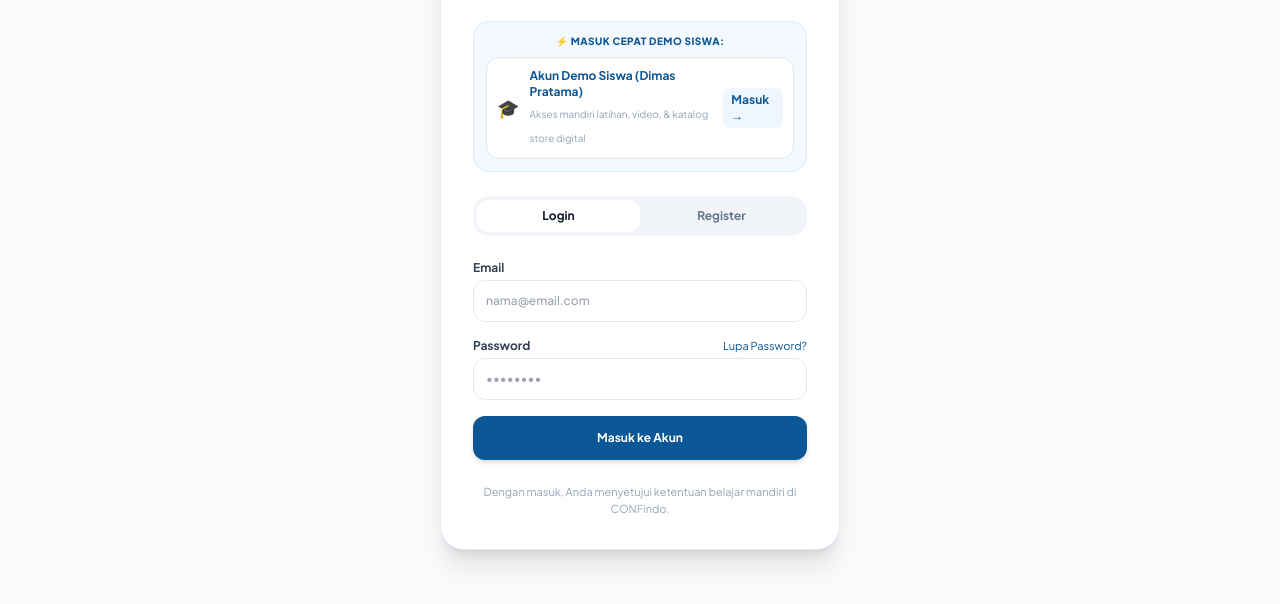
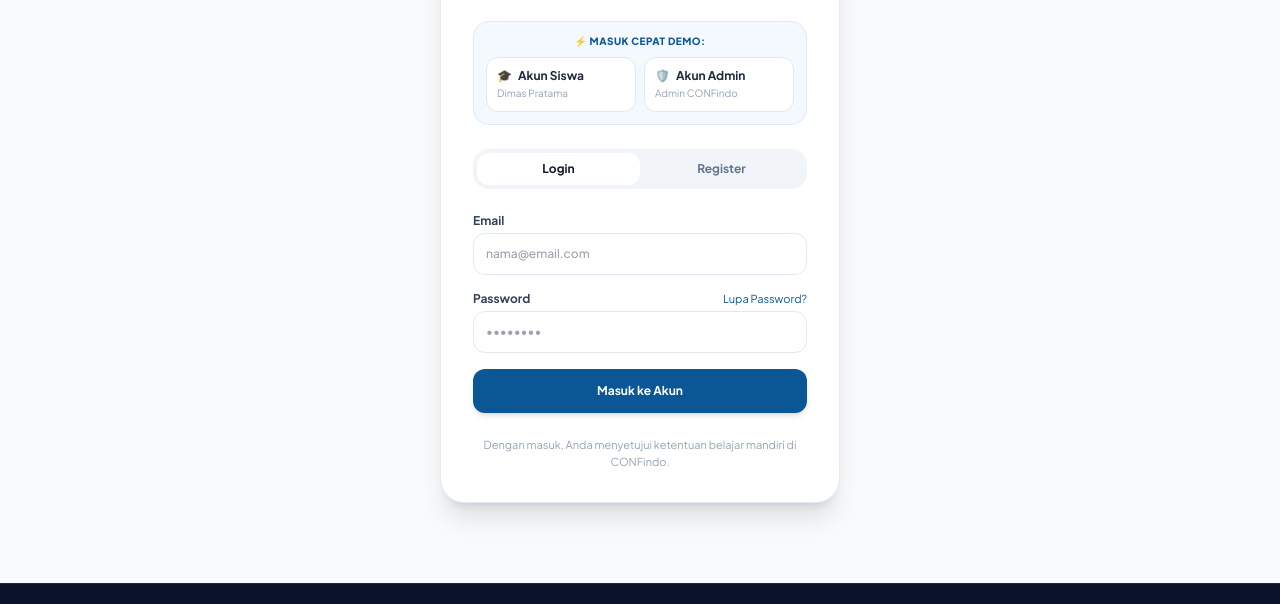
Before and after one commit to intannn18/confindo, a website: page login/index.html in a window 1280 px wide. Shown: the part 196-800 px from the top of the page. Drawn offline with nearby package versions, Linux system fonts and the light colour scheme; no server answers.

Commit message:
fix: update demo admin login with correct credentials and 1-click login

```diff
--- a/login/index.html
+++ b/login/index.html
@@ -54,25 +54,36 @@
           <span id="loginNoticeText" class="leading-relaxed font-semibold">Silakan login untuk melanjutkan ke halaman yang dituju.</span>
         </div>
 
-        <!-- 1-Click Demo Login Shortcut (Khusus Pembelajar) -->
+        <!-- 1-Click Demo Login Shortcut -->
         <div class="p-3 bg-blue-50/70 rounded-2xl border border-blue-100 space-y-2">
           <span class="text-[10px] font-extrabold uppercase text-brand-blue tracking-wider block text-center">
-            ⚡ Masuk Cepat Demo Siswa:
+            ⚡ MASUK CEPAT DEMO:
           </span>
+          <div class="grid grid-cols-2 gap-2">
             <button
               type="button"
               onclick="demoLogin('dimas@example.com', 'user123')"
-            class="w-full p-2.5 rounded-xl bg-white border border-slate-200 hover:border-blue-400 font-bold text-slate-800 text-left transition-all flex items-center justify-between"
+              class="p-2.5 rounded-xl bg-white border border-slate-200 hover:border-blue-400 font-bold text-slate-800 text-left transition-all hover:shadow-xs group cursor-pointer"
             >
-            <div class="flex items-center gap-2.5">
-              <span class="text-lg">🎓</span>
-              <div>
-                <span class="block text-brand-blue text-xs font-bold">Akun Demo Siswa (Dimas Pratama)</span>
-                <span class="text-[10px] text-slate-400 font-normal">Akses mandiri latihan, video, & katalog store digital</span>
+              <div class="flex items-center gap-1.5 mb-0.5">
+                <span class="text-xs">🎓</span>
+                <span class="text-xs font-bold text-slate-800 group-hover:text-brand-blue">Akun Siswa</span>
               </div>
+              <span class="text-[10px] text-slate-400 block font-normal">Dimas Pratama</span>
+            </button>
+
+            <button
+              type="button"
+              onclick="demoLogin('admin@confindo.id', 'Admin#CONFindo2026!')"
+              class="p-2.5 rounded-xl bg-white border border-slate-200 hover:border-amber-400 font-bold text-slate-800 text-left transition-all hover:shadow-xs group cursor-pointer"
+            >
+              <div class="flex items-center gap-1.5 mb-0.5">
+                <span class="text-xs">🛡️</span>
+                <span class="text-xs font-bold text-slate-800 group-hover:text-amber-600">Akun Admin</span>
               </div>
-            <span class="text-xs font-bold text-brand-blue px-2 py-1 bg-blue-50 rounded-lg">Masuk →</span>
+              <span class="text-[10px] text-slate-400 block font-normal">Admin CONFindo</span>
             </button>
+          </div>
         </div>
 
         <!-- Tab Toggle (Login vs Register) -->
@@ -228,6 +239,11 @@
     }
 
     function demoLogin(email, pass) {
+      const emailInput = document.getElementById('loginEmail');
+      const passInput = document.getElementById('loginPassword');
+      if (emailInput) emailInput.value = email;
+      if (passInput) passInput.value = pass;
+
       const res = window.confApi.login(email, pass);
       if (res.success) {
         redirectPostAuth(res.user);
```
Lines whose indentation alone changed are shown as unchanged.
